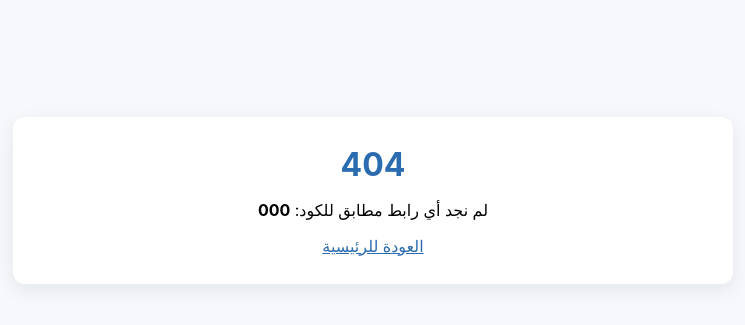
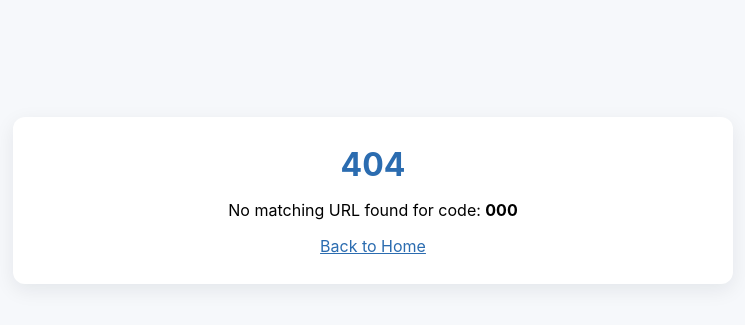
Before and after one commit to Abdullah-Abdelbadea/Depi-Devops-R3-Final-Project, a Flask app: template templates/404.html in a window 1280 px wide. Shown: the part 200-525 px from the top of the page, without its empty margins (267-1012 px from the left). Run offline with Flask 3, Linux system fonts and the light colour scheme; the template is opened without the code that fills it: most values are stand-ins (such as "Sample title", 1, 10 or a date in 2020).

Commit message:
update 404 error

```diff
--- a/templates/404.html
+++ b/templates/404.html
@@ -1,16 +1,16 @@
 <!doctype html>
-<html lang="ar" dir="rtl">
+<html lang="en" dir="ltr">
 <head>
   <meta charset="utf-8">
   <meta name="viewport" content="width=device-width,initial-scale=1">
-  <title>404 - غير موجود</title>
+  <title>404 - Not Found</title>
   <link rel="stylesheet" href="{{ url_for('static', filename='style.css') }}">
 </head>
 <body>
   <div class="card">
     <h1>404</h1>
-    <p>لم نجد أي رابط مطابق للكود: <strong>{{ code }}</strong></p>
-    <a href="/">العودة للرئيسية</a>
+    <p>No matching URL found for code: <strong>{{ code }}</strong></p>
+    <a href="/">Back to Home</a>
   </div>
 </body>
 </html>
```
